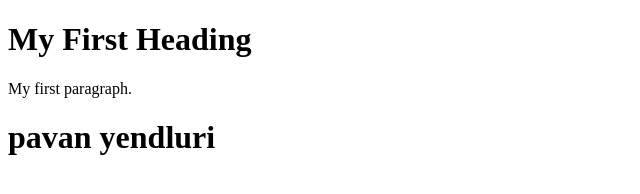
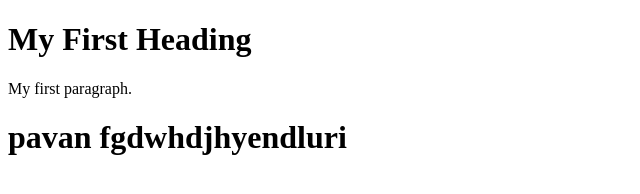
Before and after one commit to pavanyendluri588/pavanyendluri588.github.io, a plain HTML site: page index.html in a window 1280 px wide. Shown: the whole page, without its empty margins (0-640 px from the left). Drawn offline with Linux system fonts and the light colour scheme.

Commit message:
Update index.html

```diff
--- a/index.html
+++ b/index.html
@@ -4,7 +4,7 @@
 
 <h1>My First Heading</h1>
 <p>My first paragraph.</p>
-  <h1>pavan yendluri</h1>
+  <h1>pavan fgdwhdjhyendluri</h1>
 
 </body>
 </html>
```
